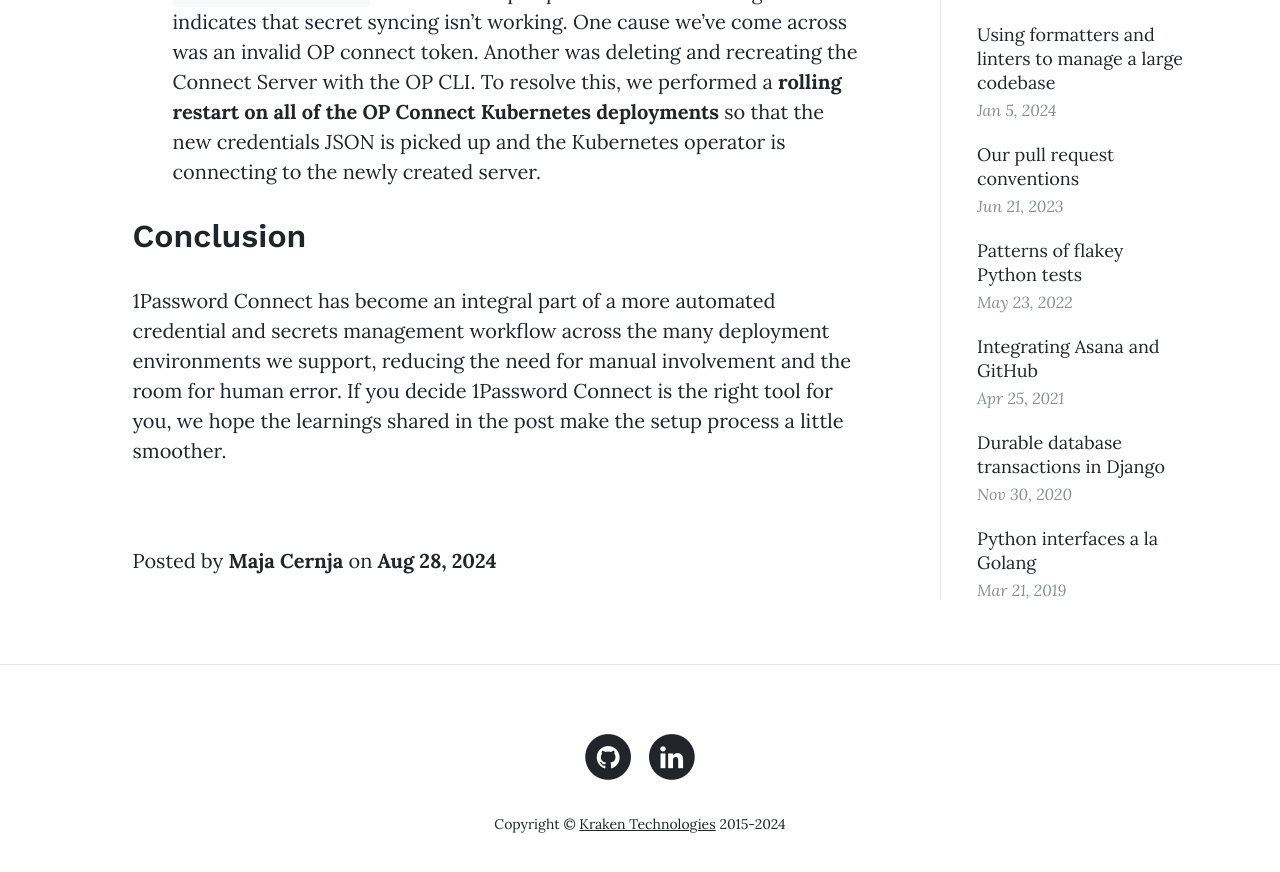
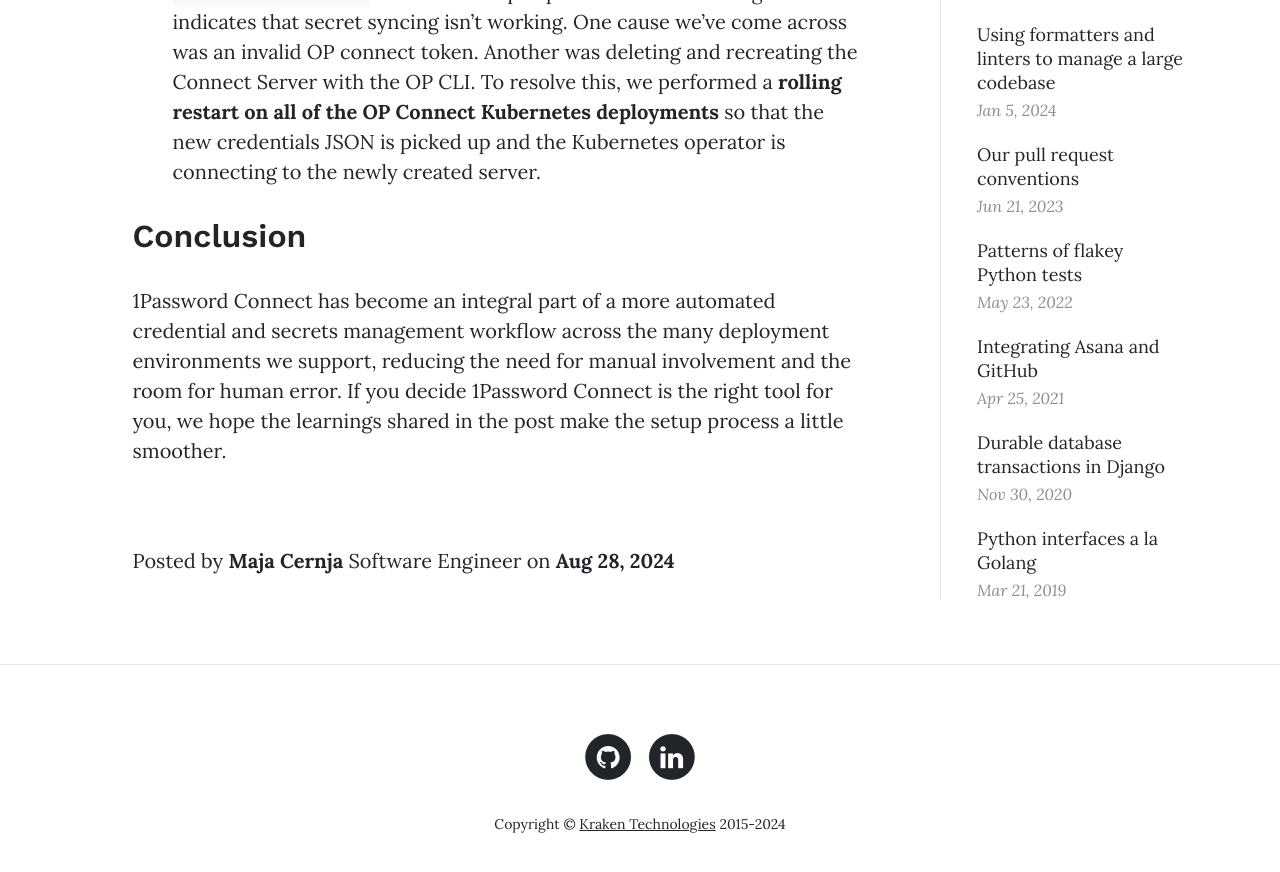
Before and after one commit to octoenergy/octoenergy.github.io, a Jekyll site: the page built from _posts/2024-08-28-onepassword-connect.markdown, in a window 1280 px wide and 900 px high, scrolled down 3999 px. Shown: the top 872 px of the window. Built offline with Jekyll 4.4.1, drawn with Linux system fonts in a browser that asks for light colours.

Commit message:
Add member entry

```diff
--- a/_data/members.yml
+++ b/_data/members.yml
@@ -19,6 +19,10 @@
   twitter: abrown_dev
   jobtitle: Lead iOS Developer
   image: https://pbs.twimg.com/profile_images/1276258563241979906/qLkXGCM__400x400.jpg
+
+- name: Maja Cernja
+  jobtitle: Software Engineer
+  image: /assets/img/profiles/maja.jpg
 
 - name: Karim El Khazaani
   twitter: crabdul_
```
Also changed, not shown: assets/img/profiles/maja.jpg (added).
